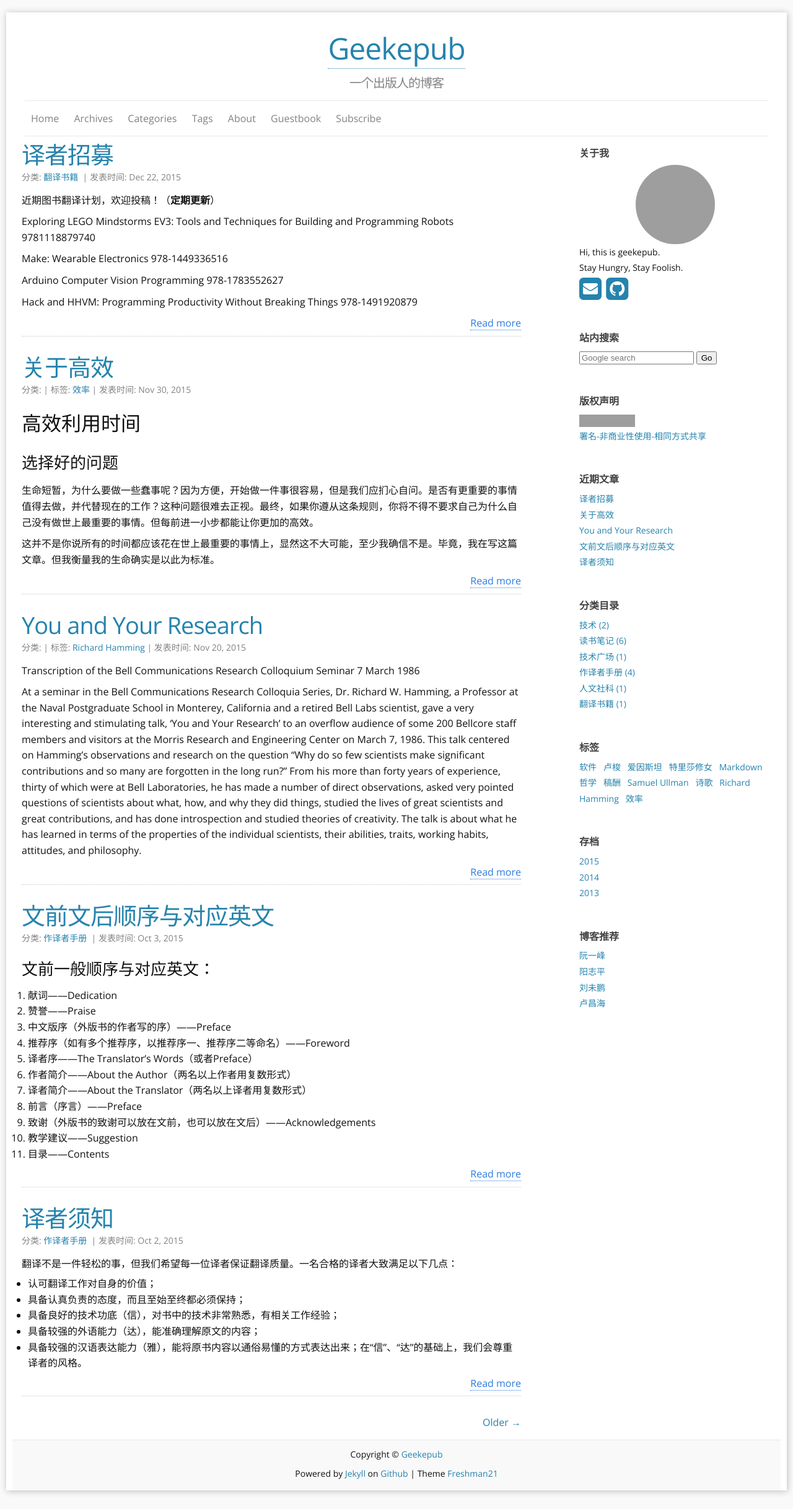
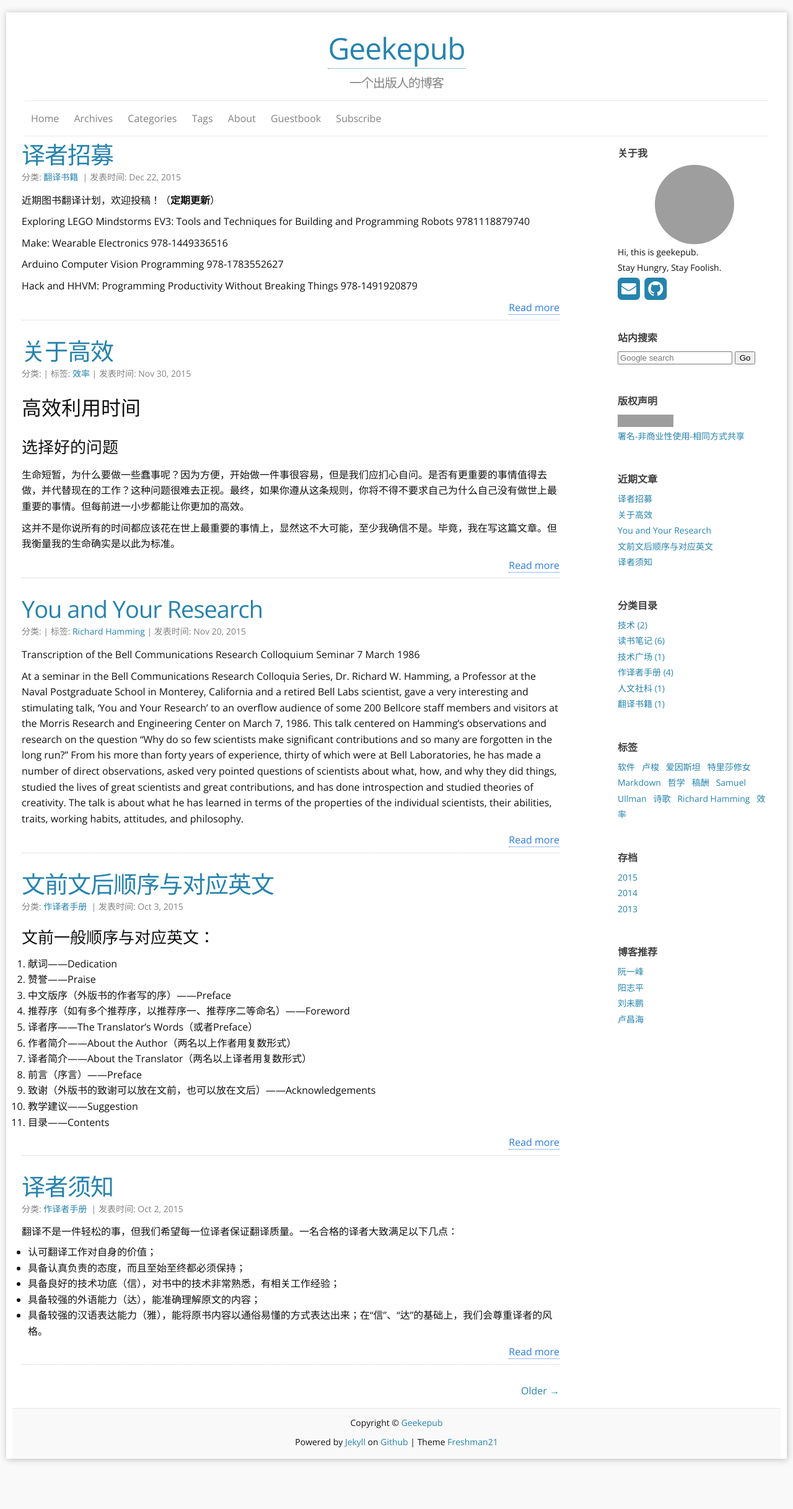
Before and after one commit to geekepub/geekepub.github.io, a Jekyll site: the page built from index.html, in a window 1280 px wide. Shown: the whole page at 62% size. Built offline with Jekyll 4.4.1, drawn with Linux system fonts in a browser that asks for light colours; nearby versions of some CDN libraries; the list of posts is cut into pages by our own code; after the commit the page ends 2384 px from its top, so only the background shows below that; grey boxes are pictures that could not be loaded.

Commit message:
Update _base.scss

```diff
--- a/_sass/_base.scss
+++ b/_sass/_base.scss
@@ -1,6 +1,4 @@
-/**
- * Reset some basic elements
- */
+/*** Reset some basic elements*/
 body, h1, h2, h3, h4,
 p, blockquote, pre, hr,
 dl, dd, ol, ul, figure {
@@ -9,10 +7,7 @@
 }
 
 
-
-/**
- * Basic styling
- */
+/* Basic styling */
 body {
   font-family: $base-font-family;
   font-size: $base-font-size;
@@ -24,10 +19,7 @@
 }
 
 
-
-/**
- * Set `margin-bottom` to maintain vertical rhythm
- */
+/* Set `margin-bottom` to maintain vertical rhythm */
 h1, h2, h3, h4,
 p, blockquote, pre,
 ul, ol, dl, figure,
@@ -36,13 +28,7 @@
 }
 
 
-
-
-
-/**
- * Set main page style
- */
-
+/* Set main page style */
 .container {
   min-height:100%;
   max-width: -webkit-calc(#{$page-width} - (#{$spacing-unit} * 2));
@@ -75,30 +61,24 @@
 @media screen and (min-width : $on-palm) {
   .col-sm-8 {
     float:left;
-    width:65%;
+    width:70%;
   }
 
   .col-sm-2 {
     float:right;
-    width:25%;
+    width:20%;
   }
 }
 
 
-
-/**
- * Images
- */
+/* Images */
 img {
   max-width: 100%;
   vertical-align: middle;
 }
 
 
-
-/**
- * Figures
- */
+/**Figures*/
 figure > img {
   display: block;
 }
@@ -108,10 +88,7 @@
 }
 
 
-
-/**
- * Lists
- */
+/* Lists */
 ul, ol {
   margin-left: $spacing-unit;
 }
@@ -124,19 +101,13 @@
 }
 
 
-
-/**
- * Headings
- */
+/* Headings */
 h1, h2, h3, h4, h5, h6 {
   font-weight: 300;
 }
 
 
-
-/**
- * Links
- */
+/* Links */
 a {
   color: $brand-top-color;
   text-decoration: none;
@@ -167,10 +138,7 @@
 
 }
 
-/**
- * Blockquotes
- */
-
+/* Blockquotes */
 blockquote{
   padding: 0 1em;
   margin: 14px 0;
@@ -190,10 +158,7 @@
 }
 
 
-
-/**
- * Code formatting
- */
+/* Code formatting */
 pre,code {
   font-size: 15px;
   border-radius: 3px;
@@ -217,10 +182,7 @@
 }
 
 
-
-/**
- * Wrapper
- */
+/* Wrapper */
 .wrapper {
   max-width: -webkit-calc(#{$content-width} - (#{$spacing-unit} * 2));
   max-width:         calc(#{$content-width} - (#{$spacing-unit} * 2));
@@ -239,10 +201,7 @@
 }
 
 
-
-/**
- * Clearfix
- */
+/* Clearfix */
 %clearfix {
 
   &:after {
@@ -254,9 +213,7 @@
 
 
 
-/**
- * Icons
- */
+/* Icons */
 .icon {
 
   > svg {
@@ -272,12 +229,7 @@
 }
 
 
-
-/**
- * Table
- */
-
-
+/* Table */
 table {
   padding: 0;
   border-collapse: collapse;
@@ -305,10 +257,7 @@
 table tr th :last-child, table tr td :last-child { margin-bottom: 0; }
 
 
-/**
- * line between each post on main page
- */
-
+/** line between each post on main page*/
 hr{
   margin-bottom: 30px;
   border: 0;
```
